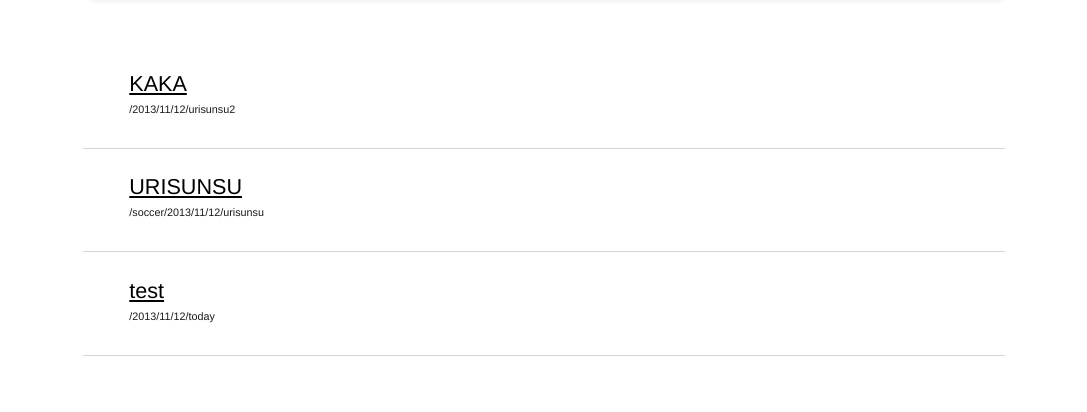
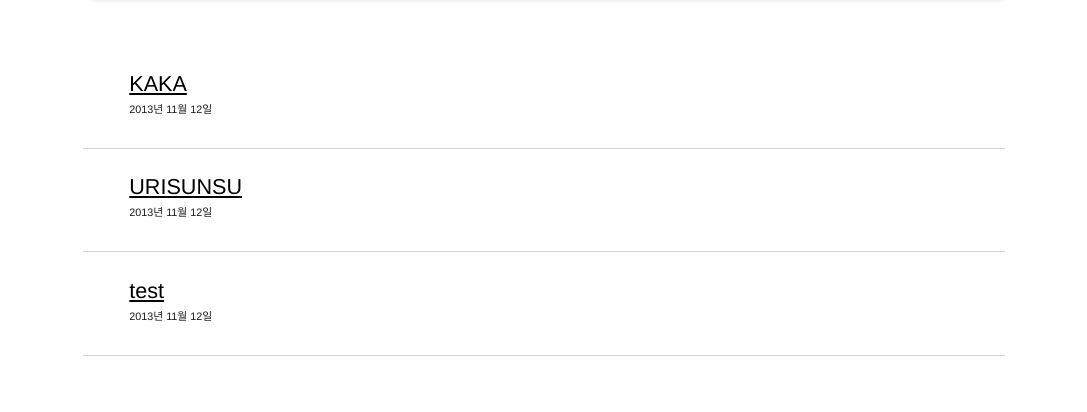
Before and after one commit to crongro/nigayo.github.io, a Jekyll site: the page built from bstest/new.html, in a window 1280 px wide. Shown: the part 393-805 px from the top of the page, without its empty margins (96-1183 px from the left). Built offline with Jekyll 4.4.1, drawn with Linux system fonts in a browser that asks for light colours; nearby versions of some CDN libraries; library files that are not in the unit come from our copies; Markdown is read by kramdown in place of the engine named in the settings.

Commit message:
apply real posts for main screen

```diff
--- a/_config.yml
+++ b/_config.yml
@@ -7,7 +7,7 @@ exclude:     []
 keep_files:  ['.git','.svn']
 gems:        []
 timezone:    Asia/Seoul
-encoding:    ASCII-8BIT
+encoding:    utf-8
 
 future:      true
 limit_posts: 0
--- a/bstest/new.html
+++ b/bstest/new.html
@@ -1,7 +1,6 @@
 ---
 title : index
 ---
-
 <!DOCTYPE html>
 <html>
   <head>
@@ -40,10 +39,10 @@ title : index
               <li><div><a href="#">Python Flask로 서버구성하기 </a></div><div>2012-12-12</div></li>
               <li><div><a href="#">Python Flask로 서버구성하기 </a></div><div>2012-12-12</div></li -->
 
-               {% for post in site.posts %}
+               {% for post in site.posts limit:3 %}
                  <li>
                   <div><a href="{{ post.url }}">{{ post.title }}</a></div>
-                  <div>{{ post.id}}</div>
+                  <div>{{ post.date | date: "%Y년 %m월 %d일" }}</div>
                  </li>
               {% endfor %}
 
```
Also changed, not shown: bstest/css/main.css (+0 -7 lines), 3 other files.
